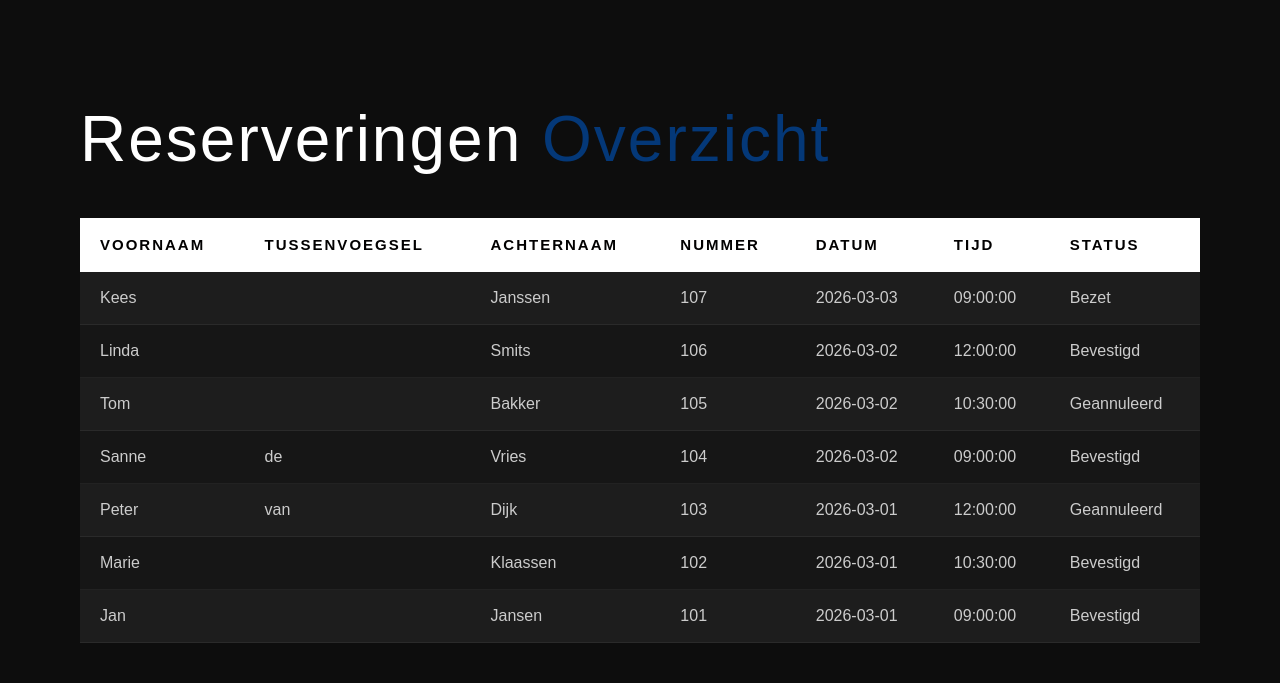
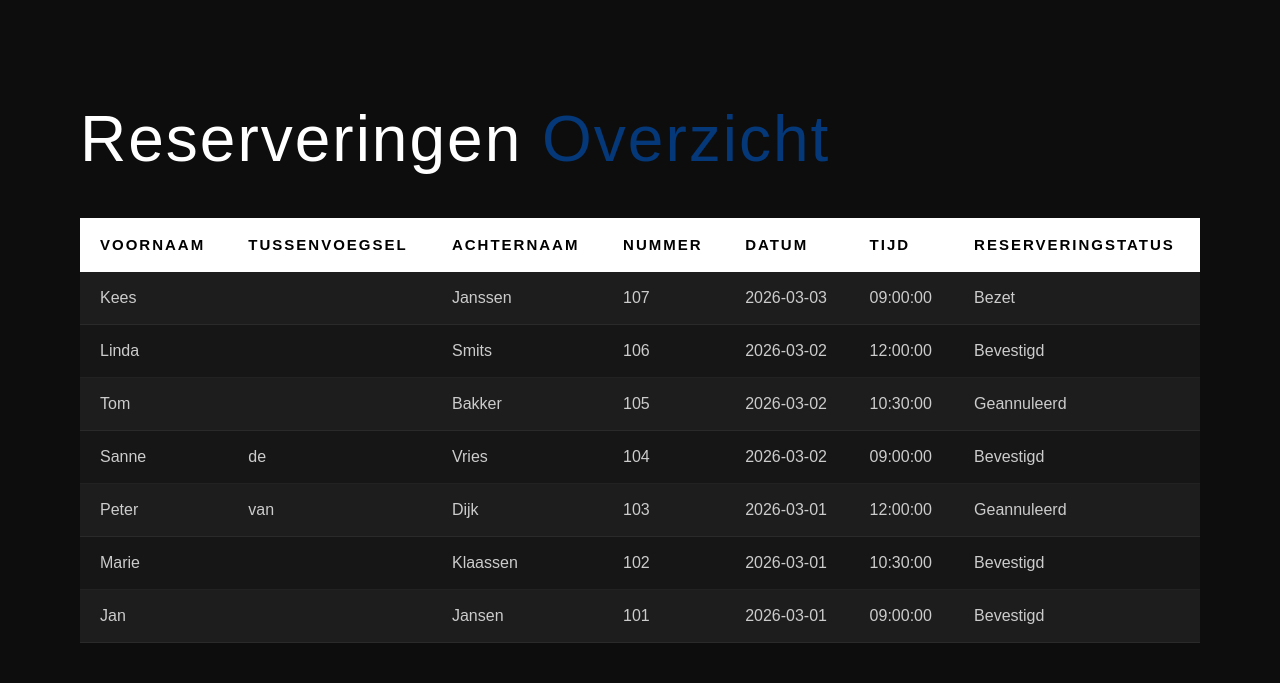
Before and after one commit to Kelvin0345/Project_periode_3, a PHP site: page /Reserverings_overzicht/Index.php in a window 1280 px wide. Shown: the part 210-893 px from the top of the page. Run offline with PHP 8.4, Linux system fonts and the light colour scheme; data comes from the database, SQL or seed files in the repository; some web fonts are replaced.

Commit message:
status naar reserveringstatus

```diff
--- a/Reserverings_overzicht/Index.php
+++ b/Reserverings_overzicht/Index.php
@@ -115,7 +115,7 @@ $result = $statement->fetchAll(PDO::FETCH_OBJ);
                         <th>Nummer</th>
                         <th>Datum</th>
                         <th>Tijd</th>
-                        <th>Status</th>
+                        <th>Reserveringstatus</th>
                     </tr>
                 </thead>
                 <tbody>
```
